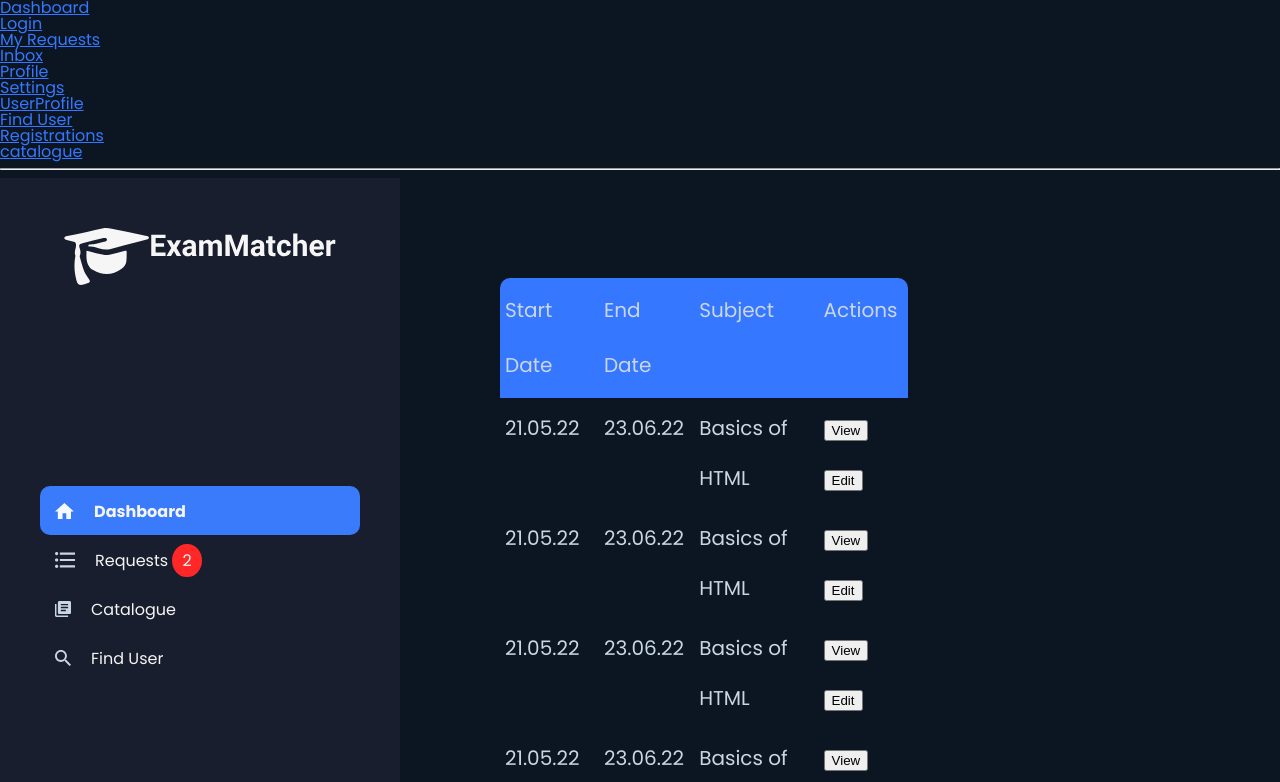
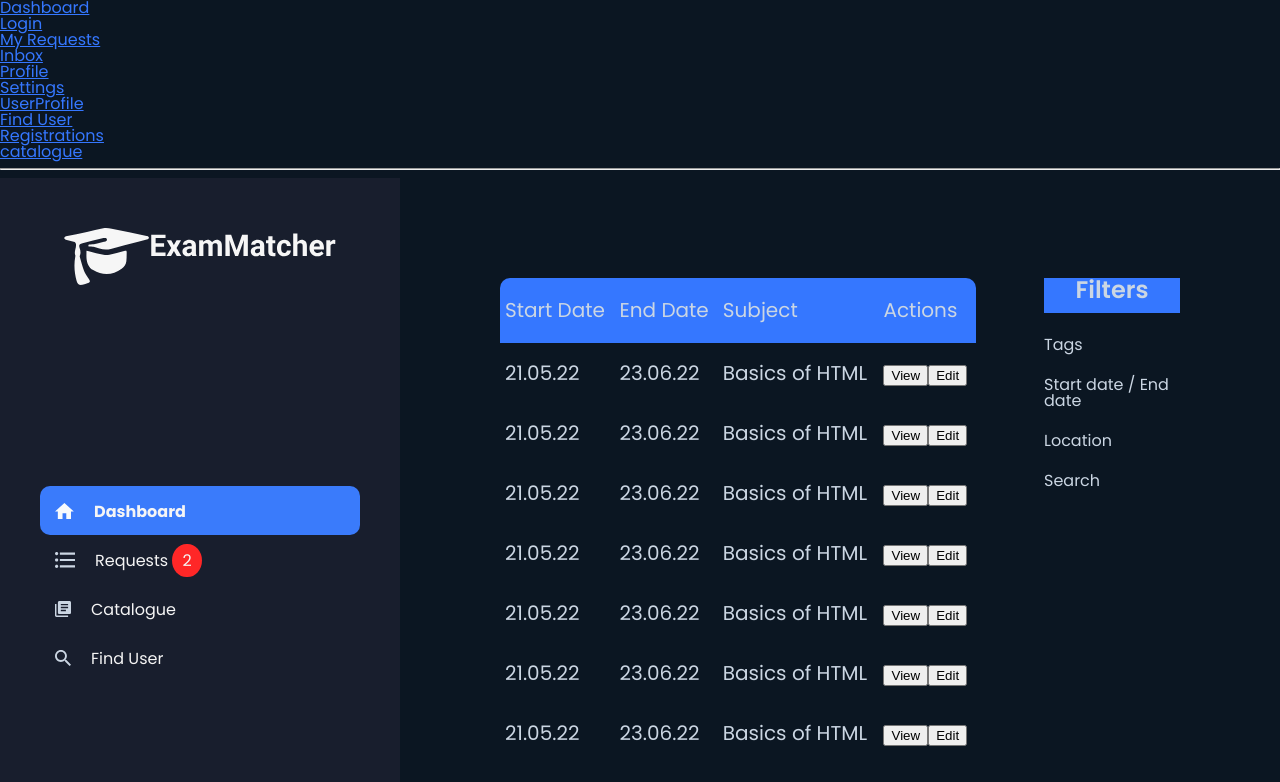
Before and after one commit to ntnu-web-prosjekt/webprosjekt, a React (Create React App) app: page /catalogue in a window 1280 px wide. Shown: the top 782 px of the page. Built offline with nearby package versions, Linux system fonts and the light colour scheme.

Commit message:
catalogue finish

```diff
--- a/src/components/Catalogue/Filter.jsx
+++ b/src/components/Catalogue/Filter.jsx
@@ -2,6 +2,16 @@ import React, { Component } from "react";
 
 export default class Filter extends Component {
   render() {
-    return <div></div>;
+    return (
+      <div className="filter">
+        <div className="title">
+          <h2>Filters</h2>
+        </div>
+        <div>Tags</div>
+        <div>Start date / End date</div>
+        <div>Location</div>
+        <div>Search</div>
+      </div>
+    );
   }
 }
--- a/src/components/Catalogue/catalogue.scss
+++ b/src/components/Catalogue/catalogue.scss
@@ -1,14 +1,26 @@
 @import "../../sass/abstracts/_colors.scss";
 .catalogue {
   margin: 100px;
+  margin-bottom: 100px;
   margin-bottom: 20px;
   display: grid;
-  gap: 64px;
-  grid-template-rows: auto auto;
+  gap: 10%;
+  grid-template-columns: 70% 20%;
+}
+
+.filter {
+  display: grid;
+  gap: 24px;
+  align-content: start;
+
+  .title {
+    background-color: $DarkAccent;
+    height: 35px;
+    text-align: center;
+  }
 }
 
 .requests {
-  width: 60%;
   height: 100%;
   overflow: auto;
   border-radius: 10px;
```
